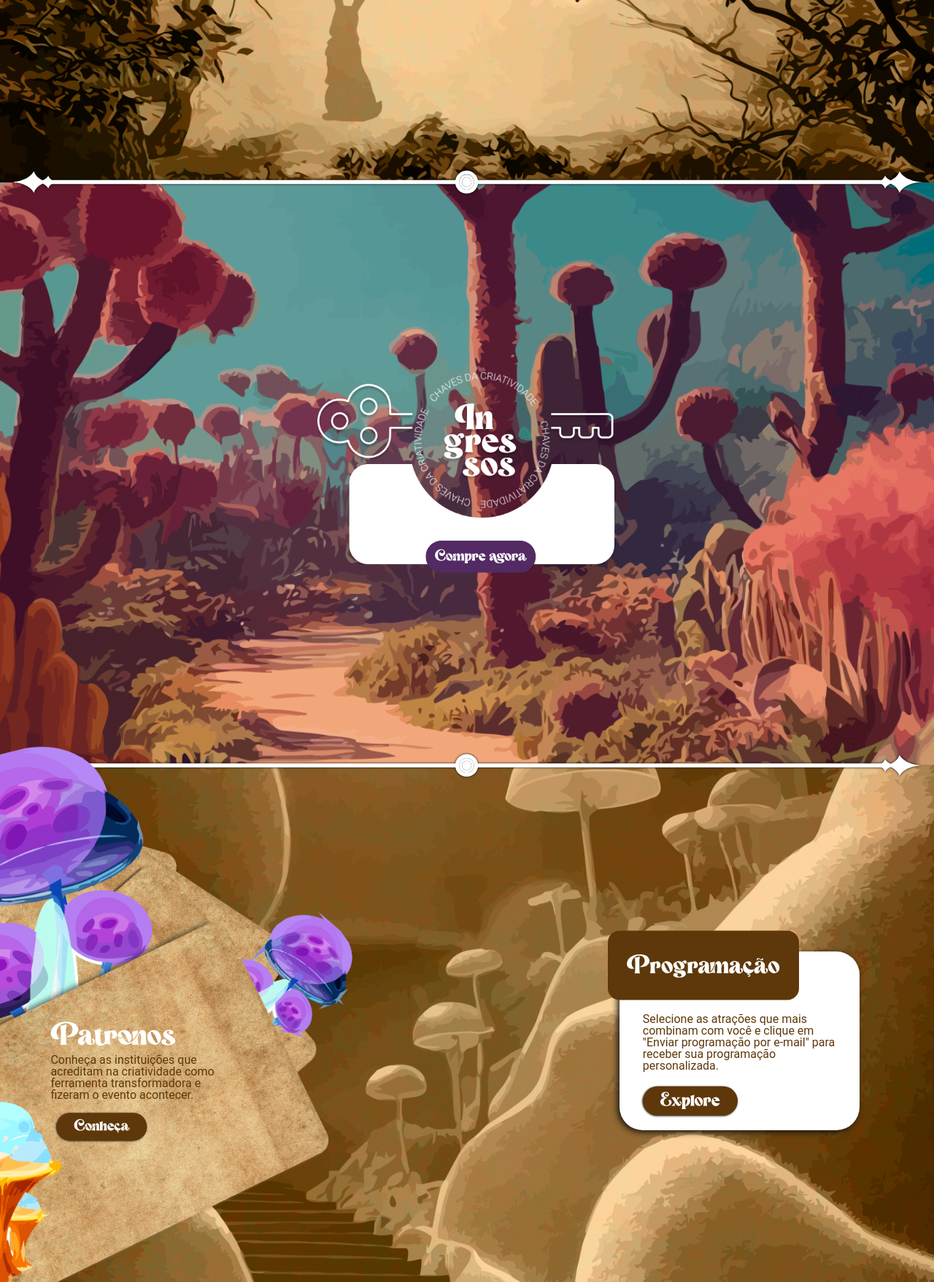
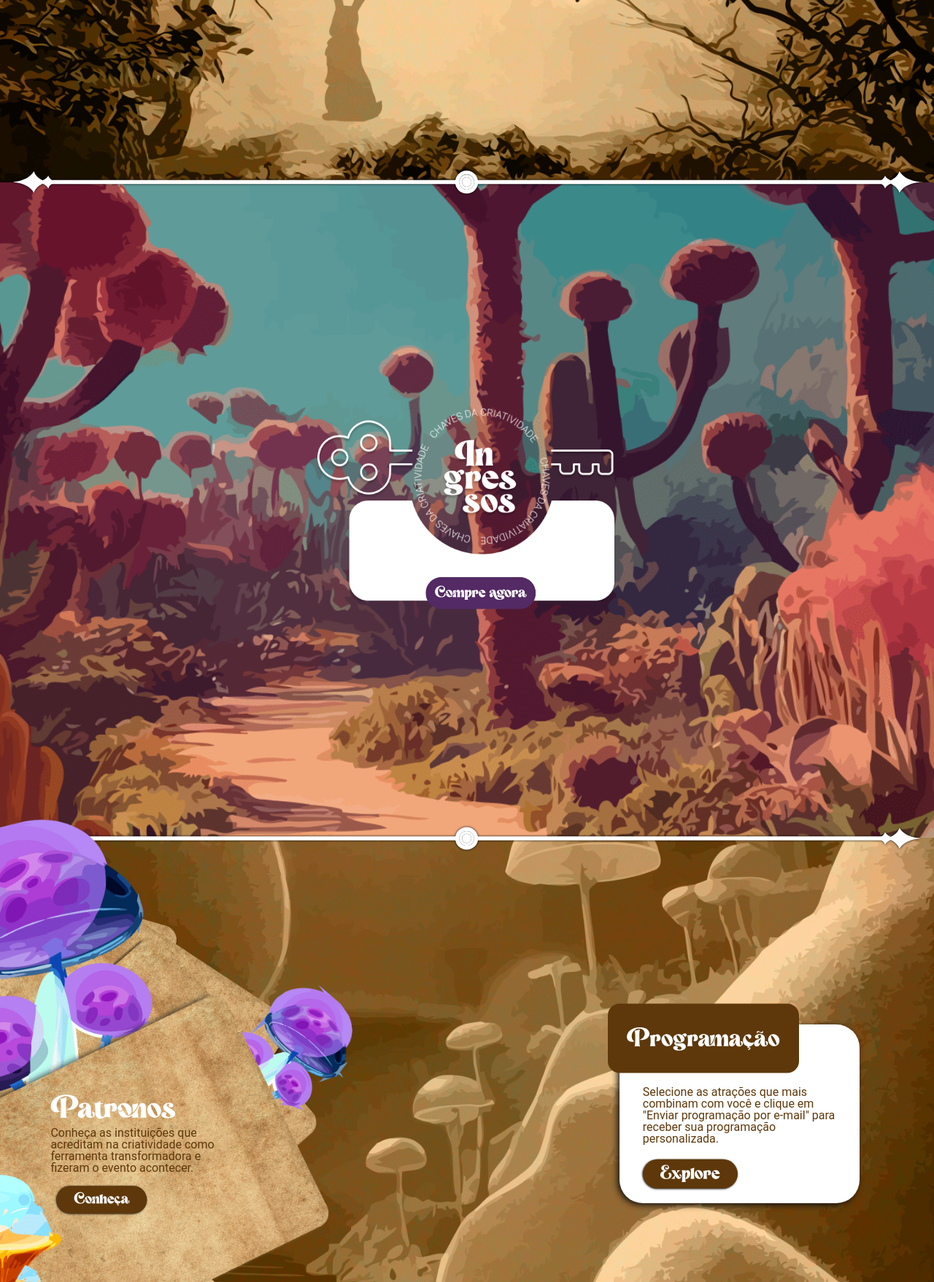
Before and after one commit to kaduFranca/Projeto-EPPA23, a PHP site: page / in a window 1280 px wide. Shown: the part 1593-3350 px from the top of the page at 73% size. Run offline with PHP 8.4, Linux system fonts and the light colour scheme; some web fonts are replaced.

Commit message:
Ajuste 3 fundo

```diff
--- a/css/style/style.css
+++ b/css/style/style.css
@@ -58,13 +58,13 @@ body {
 }
 
 .back-three {
-    display: flex;
+    display: inline-flex;
     justify-content: center;
     background-image: url("../../img/background/back-3.png");
     background-repeat: no-repeat;
     background-size: cover;
     background-position: center center;
-    min-height: 800px;
+    min-height: 900px;
     text-align: center;
 
 
```
